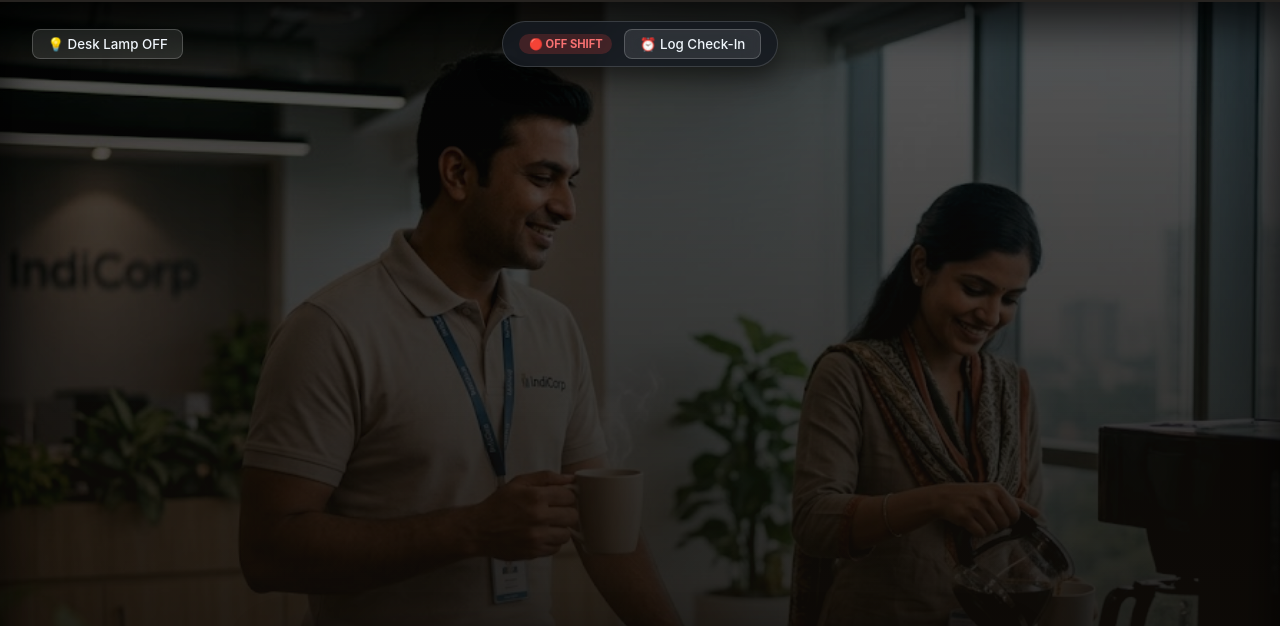
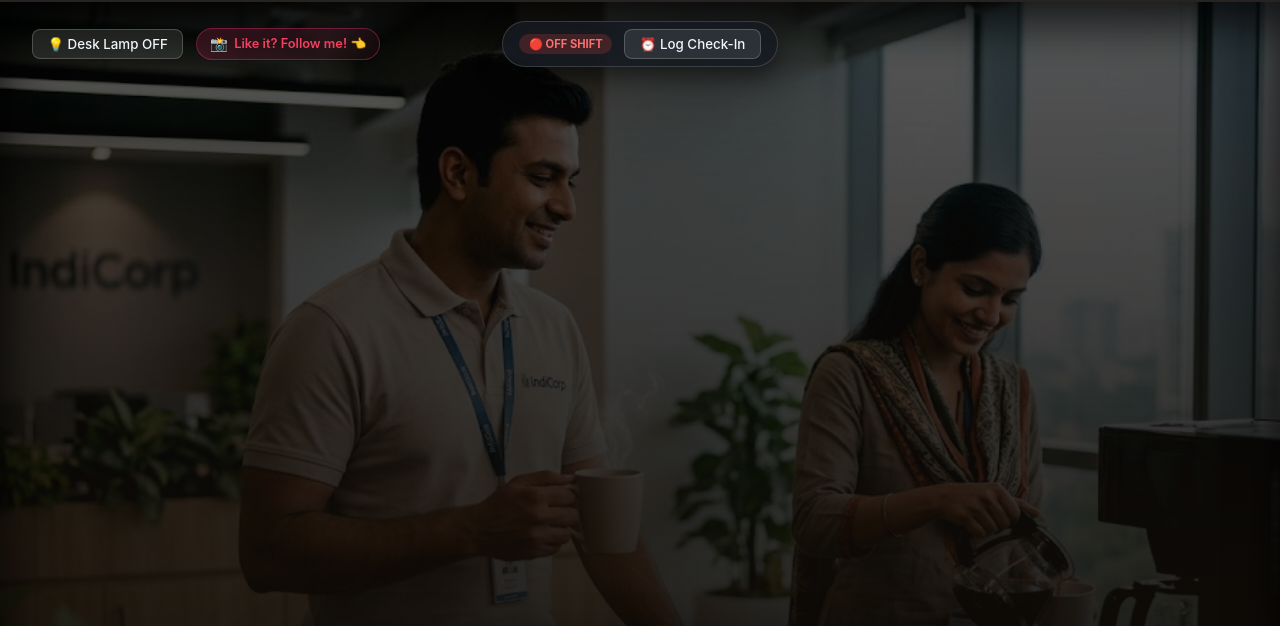
Before and after one commit to jayesh1826/Office-Vibes, a website: page index.html in a window 1280 px wide. Shown: the top 626 px of the page. Drawn offline with Linux system fonts and the light colour scheme.

Commit message:
Add Instagram profile link and follow widget

```diff
--- a/css/style.css
+++ b/css/style.css
@@ -43,7 +43,7 @@ body {
   box-shadow: inset 0 20px 50px rgba(0,0,0,0.8);
 }
 
-/* TOP HEADER: Centered Grid Layout for Middle Alignment */
+/* TOP HEADER LAYOUT */
 .desk-header {
   display: grid;
   grid-template-columns: 1fr auto 1fr;
@@ -51,9 +51,37 @@ body {
   width: 100%;
 }
 
-.desk-lamp {
+.desk-header-left {
   justify-self: start;
+  display: flex;
+  align-items: center;
+  gap: 0.8rem;
 }
+
+.ig-link-btn {
+  display: flex;
+  align-items: center;
+  gap: 0.4rem;
+  background: linear-gradient(135deg, rgba(225, 48, 108, 0.2) 0%, rgba(225, 48, 108, 0.05) 100%);
+  border: 1px solid rgba(225, 48, 108, 0.4);
+  color: #f43f5e;
+  padding: 0.4rem 0.8rem;
+  border-radius: 20px;
+  text-decoration: none;
+  font-size: 0.8rem;
+  font-weight: 600;
+  backdrop-filter: blur(10px);
+  transition: all 0.3s ease;
+}
+
+.ig-link-btn:hover {
+  background: linear-gradient(135deg, #e1306c 0%, #f77737 100%);
+  color: #ffffff;
+  box-shadow: 0 0 15px rgba(225, 48, 108, 0.5);
+  transform: translateY(-2px);
+}
+
+.ig-icon { font-size: 0.9rem; }
 
 /* SHIFT LOGGER IN TOP-MIDDLE */
 .shift-logger {
--- a/index.html
+++ b/index.html
@@ -44,8 +44,16 @@
 
     <!-- Top Desk Header -->
     <header class="desk-header">
-      <div class="desk-lamp">
-        <button onclick="toggleLamp()" id="lamp-btn">💡 Desk Lamp OFF</button>
+      <div class="desk-header-left">
+        <div class="desk-lamp">
+          <button onclick="toggleLamp()" id="lamp-btn">💡 Desk Lamp OFF</button>
+        </div>
+
+        <!-- Instagram Follow Callout Widget -->
+        <a href="https://www.instagram.com/im_jayesh26/" target="_blank" class="ig-link-btn" title="Follow on Instagram">
+          <span class="ig-icon">📸</span>
+          <span class="ig-text">Like it? Follow me! 👈</span>
+        </a>
       </div>
 
       <!-- Shift Logger & Break Action Controls -->
```
